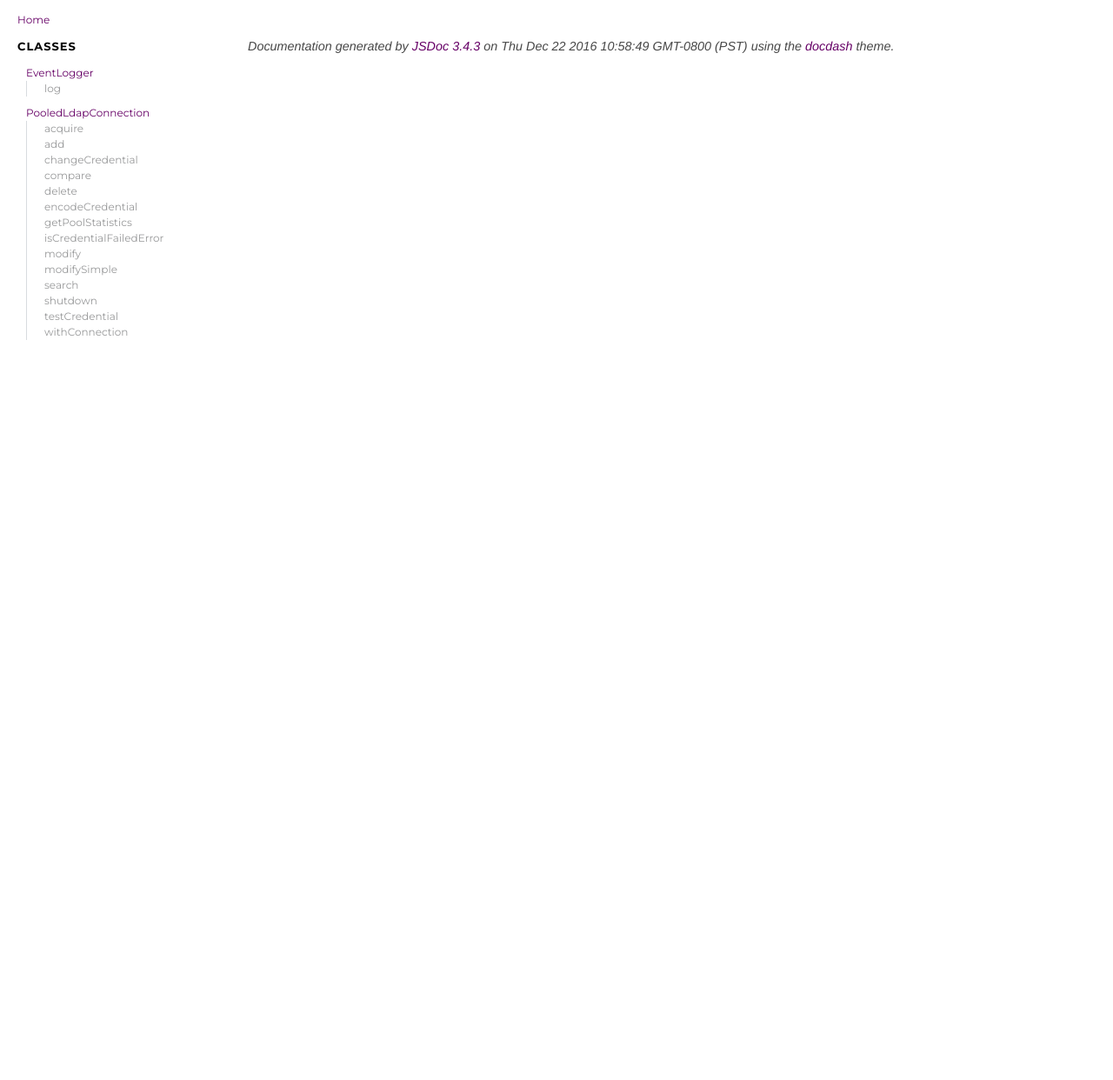
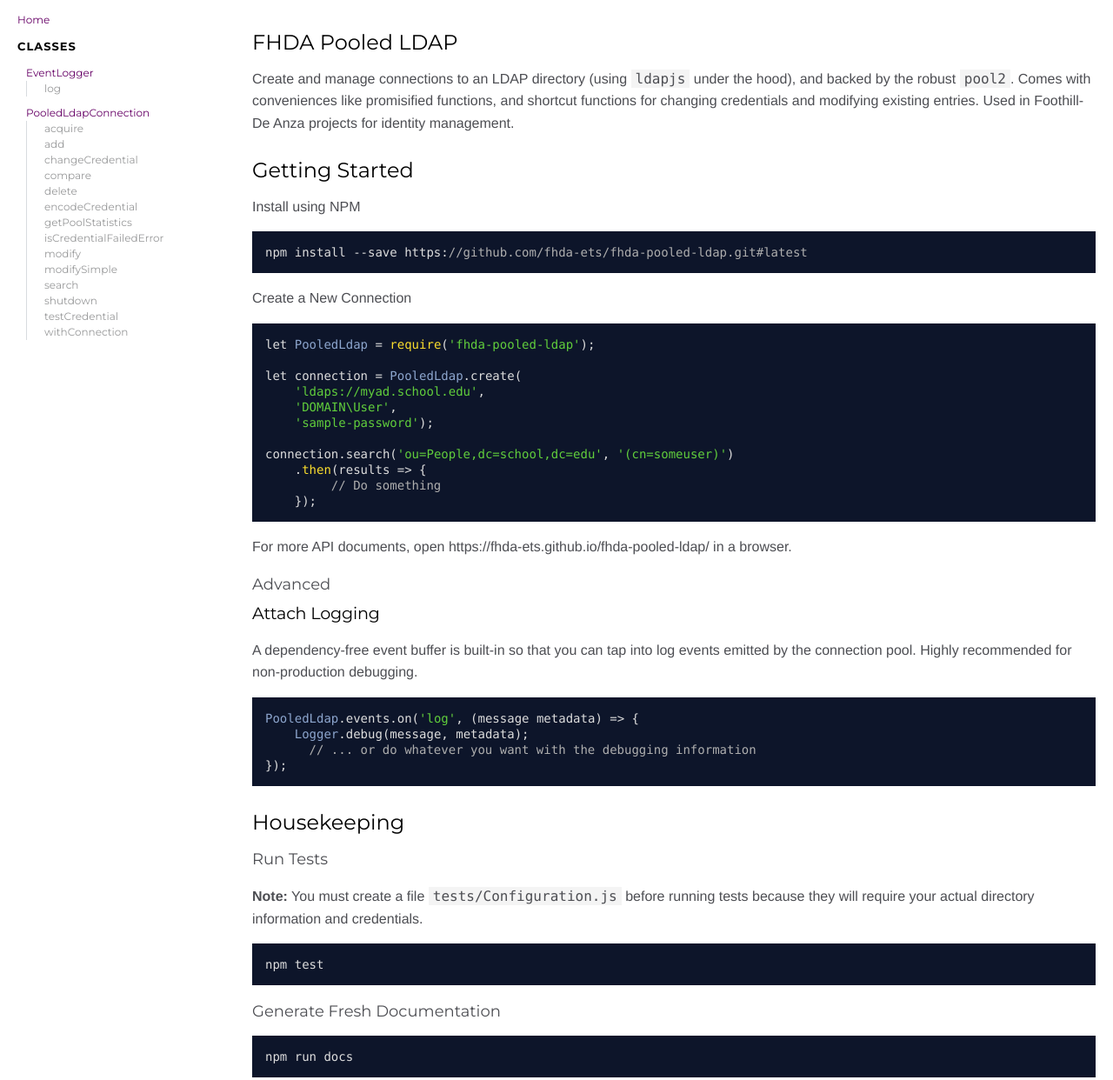
Before and after one commit to fhda-ets/fhda-pooled-ldap, a website: page docs/index.html in a window 1280 px wide. Shown: the top 1242 px of the page at 87% size. Before the commit the page ends 800 px from the top, so only its background shows below. Drawn offline with Linux system fonts and the light colour scheme.

Commit message:
Updated JSDocs config, and re-generated docs with README included

```diff
--- a/docs/index.html
+++ b/docs/index.html
@@ -45,6 +45,29 @@
 
 
 
+    <section class="readme">
+        <article><h2>FHDA Pooled LDAP</h2><p>Create and manage connections to an LDAP directory (using <code>ldapjs</code> under the hood), and backed by the robust <code>pool2</code>. Comes with conveniences like promisified functions, and shortcut functions for changing credentials and modifying existing entries. Used in Foothill-De Anza projects for identity management.</p>
+<h3>Getting Started</h3><p>Install using NPM</p>
+<pre class="prettyprint source lang-shell"><code>npm install --save https://github.com/fhda-ets/fhda-pooled-ldap.git#latest</code></pre><p>Create a New Connection</p>
+<pre class="prettyprint source lang-javascript"><code>let PooledLdap = require('fhda-pooled-ldap');
+
+let connection = PooledLdap.create(
+    'ldaps://myad.school.edu',
+    'DOMAIN\User',
+    'sample-password');
+
+connection.search('ou=People,dc=school,dc=edu', '(cn=someuser)')
+    .then(results => {
+         // Do something
+    });</code></pre><p>For more API documents, open https://fhda-ets.github.io/fhda-pooled-ldap/ in a browser.</p>
+<h4>Advanced</h4><h5>Attach Logging</h5><p>A dependency-free event buffer is built-in so that you can tap into log events emitted by the connection pool. Highly recommended for non-production debugging.</p>
+<pre class="prettyprint source lang-javascript"><code>PooledLdap.events.on('log', (message metadata) => {
+    Logger.debug(message, metadata);
+      // ... or do whatever you want with the debugging information
+});</code></pre><h3>Housekeeping</h3><h4>Run Tests</h4><p><strong>Note:</strong> You must create a file <code>tests/Configuration.js</code> before running tests because they will require your actual directory information and credentials.</p>
+<pre class="prettyprint source lang-shell"><code>npm test</code></pre><h4>Generate Fresh Documentation</h4><pre class="prettyprint source lang-shell"><code>npm run docs</code></pre><p>Then open <code>docs/index.html</code> in a browser</p></article>
+    </section>
+
 
 
 
@@ -55,7 +78,7 @@
 <br class="clear">
 
 <footer>
-    Documentation generated by <a href="https://github.com/jsdoc3/jsdoc">JSDoc 3.4.3</a> on Thu Dec 22 2016 10:58:49 GMT-0800 (PST) using the <a href="https://github.com/clenemt/docdash">docdash</a> theme.
+    Documentation generated by <a href="https://github.com/jsdoc3/jsdoc">JSDoc 3.4.3</a> on Thu Dec 22 2016 11:28:46 GMT-0800 (PST) using the <a href="https://github.com/clenemt/docdash">docdash</a> theme.
 </footer>
 
 <script>prettyPrint();</script>
--- a/jsdoc.json
+++ b/jsdoc.json
@@ -5,6 +5,7 @@
     },
     "opts": {
         "destination": "docs/",
+        "readme": "./README.md",
         "recurse": true,
         "template": "node_modules/docdash",
         "verbose": true
```
Also changed, not shown: docs/EventLogger.html (+1 -1 lines), docs/EventLogger.js.html (+1 -1 lines), docs/PooledLdapConnection.html (+1 -1 lines), docs/PooledLdapConnection.js.html (+1 -1 lines).
